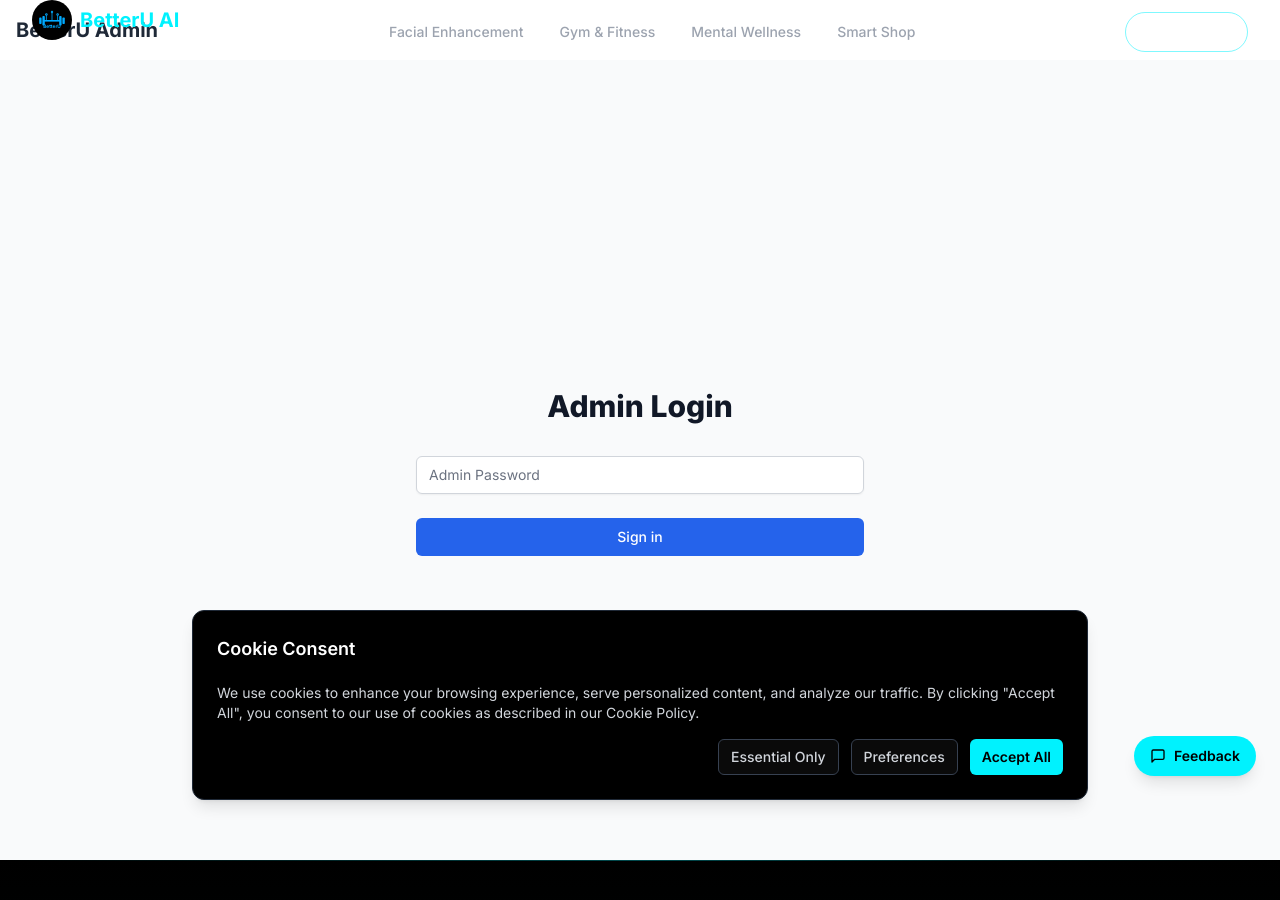
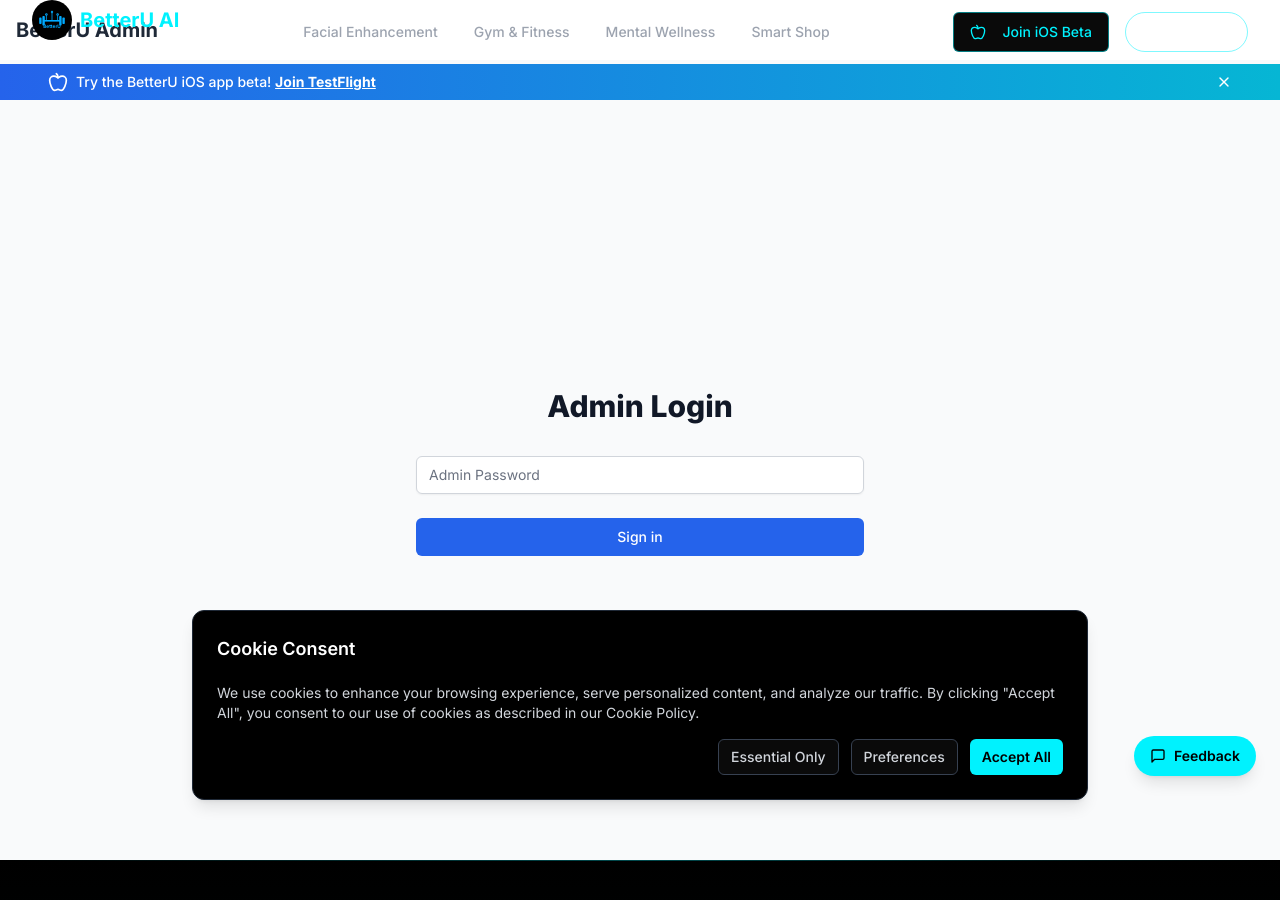
Before and after one commit to Borgatlat/better-u, a Next.js app: page /admin/login in a window 1280 px wide. Shown: the top 900 px of the page. Built offline with nearby package versions, Linux system fonts and the light colour scheme.

Commit message:
fix: correct import paths and integrate TestFlight
Fix import paths and add TestFlight components across site.

Co-authored-by: null <166765272+Borgatlat@users.noreply.github.com>

```diff
--- /dev/null
+++ b/app/components/floating-testflight-button.tsx
@@ -0,0 +1,49 @@
+"use client"
+
+import { useState, useEffect } from "react"
+import { AppleIcon } from "lucide-react"
+import { Button } from "@/components/ui/button"
+
+export function FloatingTestFlightButton() {
+  const [isVisible, setIsVisible] = useState(false)
+
+  useEffect(() => {
+    // Show the button after scrolling a bit
+    const handleScroll = () => {
+      if (window.scrollY > 300) {
+        setIsVisible(true)
+      } else {
+        setIsVisible(false)
+      }
+    }
+
+    // Show the button after a delay even if no scroll
+    const timer = setTimeout(() => {
+      setIsVisible(true)
+    }, 5000)
+
+    window.addEventListener("scroll", handleScroll)
+    return () => {
+      window.removeEventListener("scroll", handleScroll)
+      clearTimeout(timer)
+    }
+  }, [])
+
+  if (!isVisible) return null
+
+  return (
+    <div className="fixed bottom-6 right-6 z-50 md:hidden">
+      <Button
+        as="a"
+        href="https://testflight.apple.com/join/9TQrDfBx"
+        target="_blank"
+        rel="noopener noreferrer"
+        className="rounded-full bg-gradient-to-r from-blue-600 to-cyan-500 text-white shadow-lg hover:shadow-xl transition-all duration-300"
+        size="lg"
+      >
+        <AppleIcon className="mr-2 h-4 w-4" />
+        Join iOS Beta
+      </Button>
+    </div>
+  )
+}
--- a/app/components/footer.tsx
+++ b/app/components/footer.tsx
@@ -3,6 +3,7 @@ import { NAVIGATION } from "@/lib/constants"
 import { InstagramIcon } from "./icons/instagram-icon"
 import { SocialIcon } from "./social-icon"
 import { BetterULogo } from "./betteru-logo"
+import { AppleIcon } from "lucide-react"
 
 export function Footer() {
   const currentYear = new Date().getFullYear()
@@ -54,6 +55,17 @@ export function Footer() {
                   Contact
                 </Link>
               </li>
+              <li>
+                <Link
+                  href="https://testflight.apple.com/join/9TQrDfBx"
+                  className="text-sm text-gray-400 hover:text-[#00f2fe] transition-colors flex items-center"
+                  target="_blank"
+                  rel="noopener noreferrer"
+                >
+                  <AppleIcon className="h-3 w-3 mr-1" />
+                  iOS Beta
+                </Link>
+              </li>
             </ul>
           </div>
           <div className="space-y-4">
--- a/app/components/navigation.tsx
+++ b/app/components/navigation.tsx
@@ -10,6 +10,7 @@ import { ScrollArea } from "@/components/ui/scroll-area"
 import { Sheet, SheetContent, SheetTrigger } from "@/components/ui/sheet"
 import { Menu } from "lucide-react"
 import { Logo } from "./logo"
+import { TestFlightButton } from "./testflight-button"
 
 export function Navigation() {
   const [open, setOpen] = React.useState(false)
@@ -56,6 +57,10 @@ export function Navigation() {
         </div>
 
         <div className="flex items-center space-x-4">
+          <TestFlightButton
+            variant="outline"
+            className="hidden md:inline-flex border-[#00f2fe]/50 text-[#00f2fe] hover:text-white hover:bg-[#00f2fe]/10"
+          />
           <Button
             onClick={scrollToWaitlist}
             className="hidden md:inline-flex bg-[#00f2fe] hover:bg-[#00b4ff] text-black font-semibold px-4 rounded-lg transition-all duration-300 ease-in-out focus:outline-none"
@@ -95,6 +100,10 @@ export function Navigation() {
                           </Link>
                         ),
                     )}
+                    <TestFlightButton
+                      variant="outline"
+                      className="mt-2 w-full border-[#00f2fe]/50 text-[#00f2fe] hover:text-white hover:bg-[#00f2fe]/10"
+                    />
                     <Button
                       onClick={() => {
                         setOpen(false)
--- a/app/components/premium-navigation.tsx
+++ b/app/components/premium-navigation.tsx
@@ -2,13 +2,13 @@
 
 import * as React from "react"
 import Link from "next/link"
-import { usePathname, useSearchParams } from "next/navigation"
+import { usePathname } from "next/navigation"
 import { cn } from "@/lib/utils"
 import { NAVIGATION } from "@/lib/constants"
 import { Button } from "@/components/ui/button"
 import { ScrollArea } from "@/components/ui/scroll-area"
 import { Sheet, SheetContent, SheetTrigger } from "@/components/ui/sheet"
-import { Menu, X } from "lucide-react"
+import { Menu, X, AppleIcon } from "lucide-react"
 import { motion, AnimatePresence } from "framer-motion"
 import { Logo } from "./logo"
 
@@ -17,7 +17,6 @@ export function PremiumNavigation() {
   const [hoveredItem, setHoveredItem] = React.useState<string | null>(null)
   const [scrolled, setScrolled] = React.useState(false)
   const pathname = usePathname()
-  const searchParams = useSearchParams() // Add this line to properly use the hook
 
   // Handle scroll effect
   React.useEffect(() => {
@@ -112,6 +111,24 @@ export function PremiumNavigation() {
           <motion.div
             initial={{ opacity: 0, scale: 0.9 }}
             animate={{ opacity: 1, scale: 1 }}
+            transition={{ duration: 0.5, delay: 0.2 }}
+          >
+            <Button
+              as="a"
+              href="https://testflight.apple.com/join/9TQrDfBx"
+              target="_blank"
+              rel="noopener noreferrer"
+              variant="outline"
+              className="hidden md:inline-flex border-[#00f2fe]/50 text-[#00f2fe] hover:text-white hover:bg-[#00f2fe]/10"
+            >
+              <AppleIcon className="mr-2 h-4 w-4" />
+              Join iOS Beta
+            </Button>
+          </motion.div>
+
+          <motion.div
+            initial={{ opacity: 0, scale: 0.9 }}
+            animate={{ opacity: 1, scale: 1 }}
             transition={{ duration: 0.5, delay: 0.3 }}
           >
             <Button
@@ -185,6 +202,23 @@ export function PremiumNavigation() {
                         ),
                     )}
                     <motion.div
+                      initial={{ opacity: 0, y: 10 }}
+                      animate={{ opacity: 1, y: 0 }}
+                      transition={{ duration: 0.5, delay: 0.3 }}
+                    >
+                      <Button
+                        as="a"
+                        href="https://testflight.apple.com/join/9TQrDfBx"
+                        target="_blank"
+                        rel="noopener noreferrer"
+                        variant="outline"
+                        className="mt-2 w-full border-[#00f2fe]/50 text-[#00f2fe] hover:text-white hover:bg-[#00f2fe]/10"
+                      >
+                        <AppleIcon className="mr-2 h-4 w-4" />
+                        Join iOS Beta
+                      </Button>
+                    </motion.div>
+                    <motion.div
                       initial={{ opacity: 0, y: 20 }}
                       animate={{ opacity: 1, y: 0 }}
                       transition={{ duration: 0.5, delay: 0.4 }}
--- /dev/null
+++ b/app/components/testflight-banner.tsx
@@ -0,0 +1,70 @@
+"use client"
+
+import { useState, useEffect } from "react"
+import { X, AppleIcon } from "lucide-react"
+
+export function TestFlightBanner() {
+  const [isVisible, setIsVisible] = useState(false)
+  const [isDismissed, setIsDismissed] = useState(false)
+
+  useEffect(() => {
+    // Check if the banner has been dismissed before
+    const dismissed = localStorage.getItem("testflightBannerDismissed")
+    if (dismissed === "true") {
+      setIsDismissed(true)
+      return
+    }
+
+    // Show the banner after a short delay
+    const timer = setTimeout(() => {
+      setIsVisible(true)
+    }, 2000)
+
+    return () => clearTimeout(timer)
+  }, [])
+
+  const handleDismiss = () => {
+    setIsVisible(false)
+    // After animation completes, set as dismissed
+    setTimeout(() => {
+      setIsDismissed(true)
+      localStorage.setItem("testflightBannerDismissed", "true")
+    }, 300)
+  }
+
+  if (isDismissed) return null
+
+  return (
+    <div
+      className={`fixed top-16 inset-x-0 z-40 transition-all duration-300 transform ${
+        isVisible ? "translate-y-0 opacity-100" : "-translate-y-full opacity-0"
+      }`}
+    >
+      <div className="bg-gradient-to-r from-blue-600 to-cyan-500 text-white py-2 px-4">
+        <div className="container mx-auto flex items-center justify-between">
+          <div className="flex items-center space-x-2">
+            <AppleIcon className="h-5 w-5" />
+            <p className="text-sm font-medium">
+              Try the BetterU iOS app beta!{" "}
+              <a
+                href="https://testflight.apple.com/join/9TQrDfBx"
+                target="_blank"
+                rel="noopener noreferrer"
+                className="underline font-bold hover:text-blue-100"
+              >
+                Join TestFlight
+              </a>
+            </p>
+          </div>
+          <button
+            onClick={handleDismiss}
+            className="text-white hover:text-blue-100 focus:outline-none"
+            aria-label="Dismiss"
+          >
+            <X className="h-4 w-4" />
+          </button>
+        </div>
+      </div>
+    </div>
+  )
+}
--- /dev/null
+++ b/app/components/testflight-button.tsx
@@ -0,0 +1,20 @@
+import { Button, type ButtonProps } from "@/components/ui/button"
+import { AppleIcon } from "lucide-react"
+
+export interface TestFlightButtonProps extends ButtonProps {}
+
+export function TestFlightButton({ className, ...props }: TestFlightButtonProps) {
+  return (
+    <Button
+      as="a"
+      href="https://testflight.apple.com/join/9TQrDfBx"
+      target="_blank"
+      rel="noopener noreferrer"
+      className={className}
+      {...props}
+    >
+      <AppleIcon className="mr-2 h-4 w-4" />
+      Join iOS Beta
+    </Button>
+  )
+}
--- a/app/layout.tsx
+++ b/app/layout.tsx
@@ -4,12 +4,14 @@ import { Inter } from "next/font/google"
 import "./globals.css"
 import { PremiumNavigation } from "./components/premium-navigation"
 import { PremiumFooter } from "./components/premium-footer"
+import { CookieConsent } from "./components/cookie-consent"
+import { AnalyticsTracker } from "./components/analytics-tracker"
+import { TestFlightBanner } from "./components/testflight-banner"
+import { FloatingTestFlightButton } from "./components/floating-testflight-button"
+import { Suspense } from "react"
 import { Toaster } from "@/components/ui/toaster"
 import { FeedbackButton } from "./components/feedback-button"
 import { RichResults } from "./components/seo/rich-results"
-import { CookieConsent } from "./components/cookie-consent"
-import { AnalyticsTracker } from "./components/analytics-tracker"
-import { Suspense } from "react"
 
 const inter = Inter({ subsets: ["latin"], display: "swap" })
 
@@ -129,9 +131,15 @@ export default function RootLayout({
           <Suspense fallback={<div className="h-16 bg-black"></div>}>
             <PremiumNavigation />
           </Suspense>
+          <Suspense fallback={null}>
+            <TestFlightBanner />
+          </Suspense>
           <main className="flex-1 pt-safe-top">{children}</main>
           <PremiumFooter />
           <FeedbackButton />
+          <Suspense fallback={null}>
+            <FloatingTestFlightButton />
+          </Suspense>
         </div>
         <Toaster />
         <Suspense fallback={null}>
```
Also changed, not shown: app/components/coming-soon-section.tsx (+24 -1 lines), 1 other file (tests, documents, lock files or other folders).
